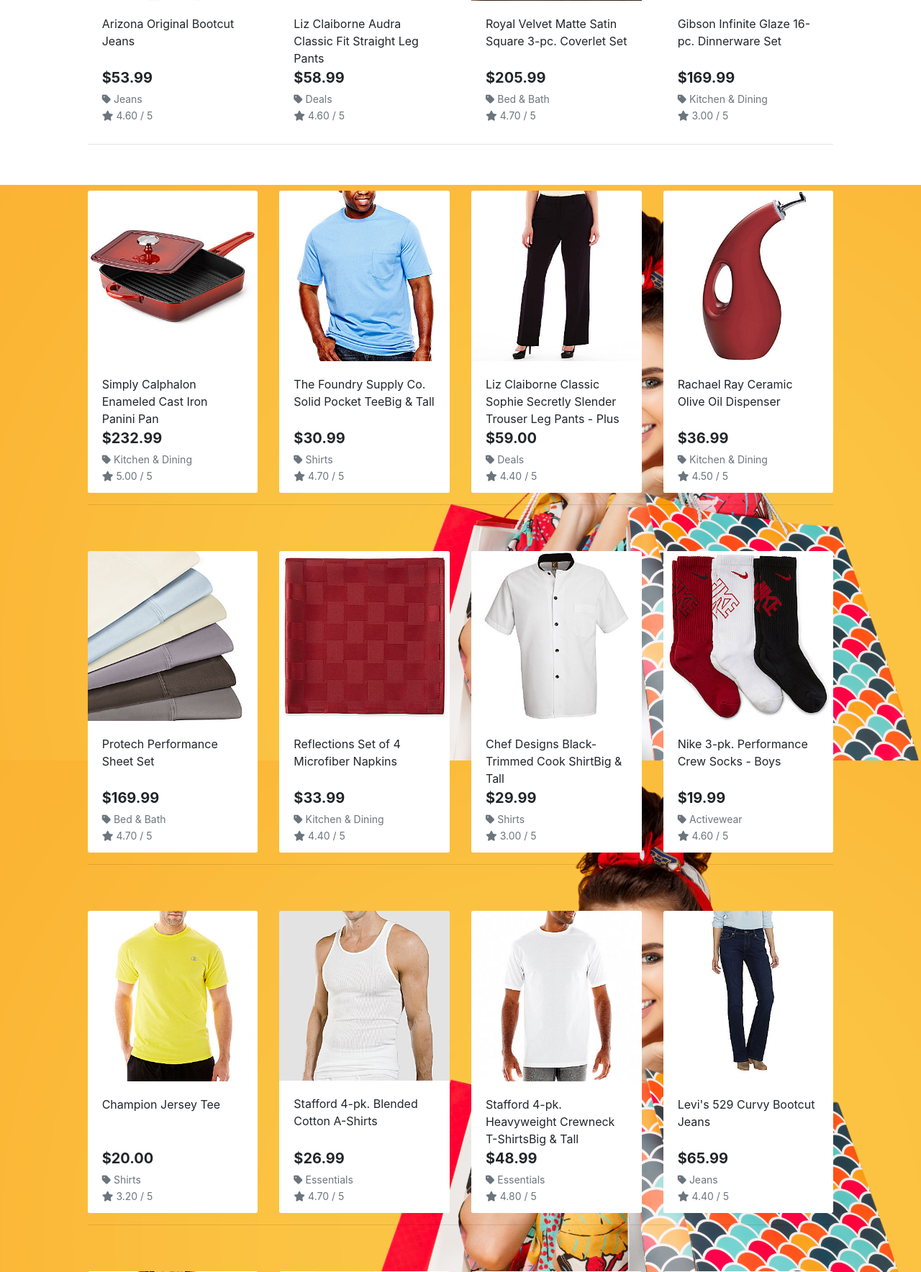
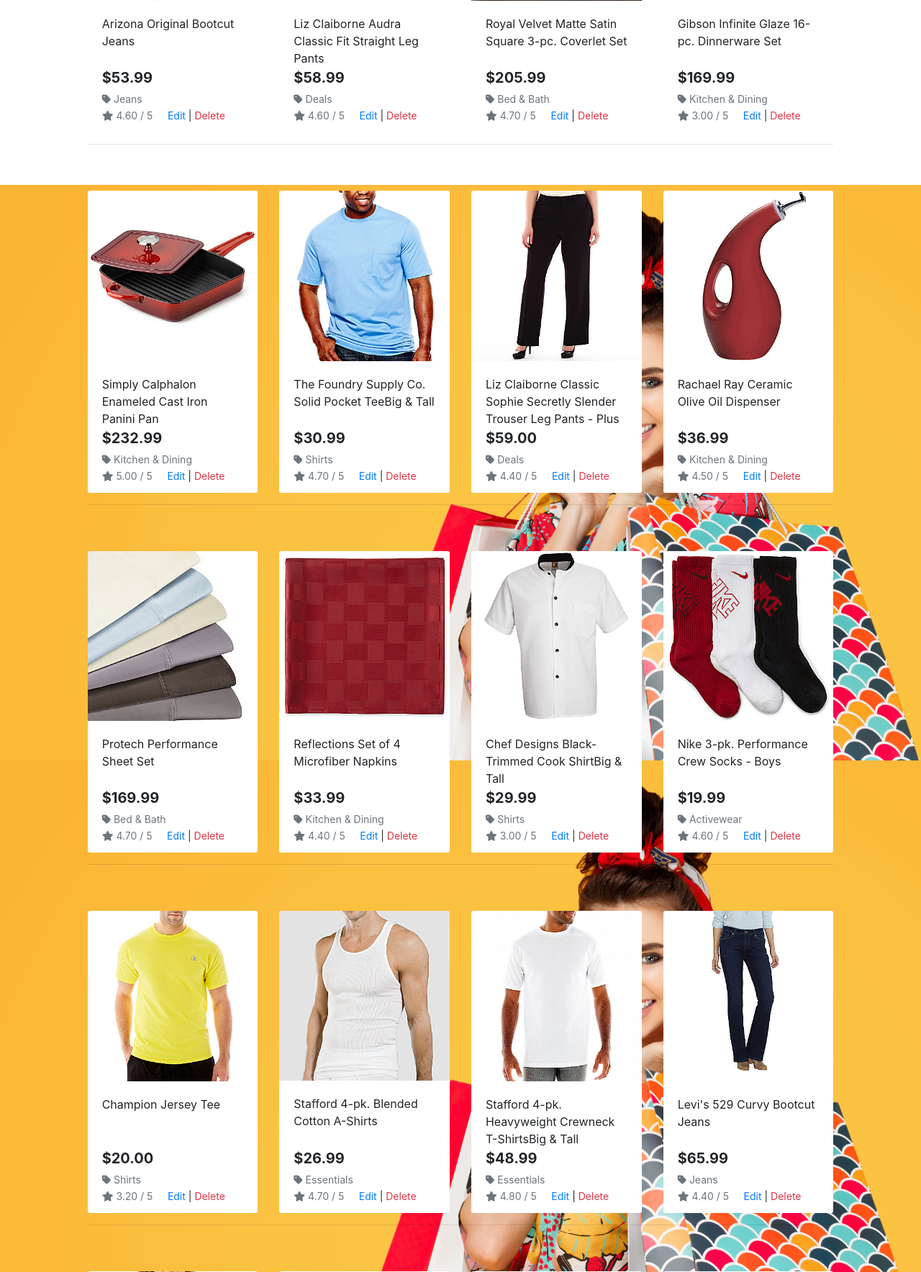
Before and after one commit to cwill83247/boutiqiue_ado_v1a, a Django app: page /products/ in a window 1280 px wide. Shown: the part 543-2311 px from the top of the page at 72% size. Run offline with Django 3.2, Linux system fonts and the light colour scheme; a user stored in the database is signed in; data comes from the database, SQL or seed files in the repository; both versions use the stored data as it was after the commit; some libraries are stand-ins or nearby versions.

Commit message:
Add: Adding edit and delete

```diff
--- a/products/templates/products/products.html
+++ b/products/templates/products/products.html
@@ -86,6 +86,13 @@
                                             {% else %}
                                                 <small class="text-muted">No Rating</small>
                                             {% endif %}
+                                            <!-- add to enable edit and delete buttons if ADMIN -->
+                                            {% if request.user.is_superuser %}
+                                            <small class="ml-3">
+                                                <a href="{% url 'edit_product' product.id %}">Edit</a> |
+                                                <a class="text-danger" href="{% url 'delete_product' product.id %}">Delete</a>
+                                            </small>
+                                        {% endif %}
                                         </div>
                                     </div>
                                 </div>
--- a/products/urls.py
+++ b/products/urls.py
@@ -7,4 +7,5 @@
     path('<int:product_id>/', views.product_detail, name='product_detail'),
     path('add/', views.add_product, name='add_product'),
     path('edit/<int:product_id>/', views.edit_product, name='edit_product'),
+    path('delete/<int:product_id>/', views.delete_product, name='delete_product'),
 ]
--- a/products/views.py
+++ b/products/views.py
@@ -80,9 +80,9 @@
     if request.method == 'POST':
         form = ProductForm(request.POST, request.FILES)
         if form.is_valid():
-            form.save()
+            product = form.save()
             messages.success(request, 'Successfully added product!')
-            return redirect(reverse('add_product'))
+            return redirect(reverse('product_detail', args=[product.id]))
         else:
             messages.error(request, 'Failed to add product. Please ensure the form is valid.')
     else:
@@ -103,7 +103,7 @@
         if form.is_valid():
             form.save()
             messages.success(request, 'Successfully updated product!')
-            return redirect(reverse('product_detail', args=[product.id]))
+            return redirect(reverse('product_detail', args=[product.id]))     # effectivley refreshes the page
         else:
             messages.error(request, 'Failed to update product. Please ensure the form is valid.')
     else:
@@ -117,3 +117,11 @@
     }
 
     return render(request, template, context)
+
+
+def delete_product(request, product_id):
+    """ Delete a product from the store """
+    product = get_object_or_404(Product, pk=product_id)     #pk is the primary key and part of django syntax
+    product.delete()
+    messages.success(request, 'Product deleted!')
+    return redirect(reverse('products'))
```
Also changed, not shown: products/templates/products/product_detail.html (+6 -1 lines), db.sqlite3.
